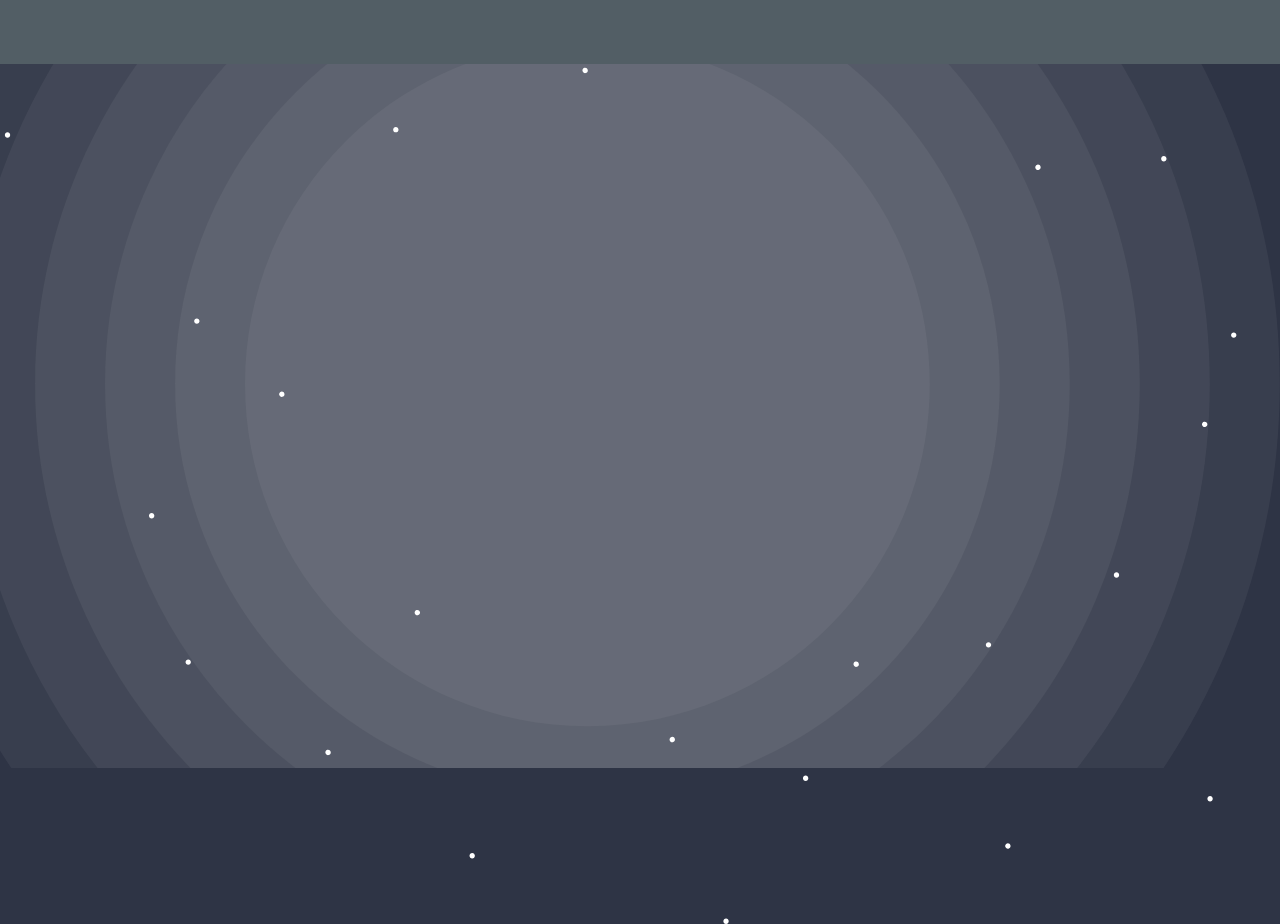
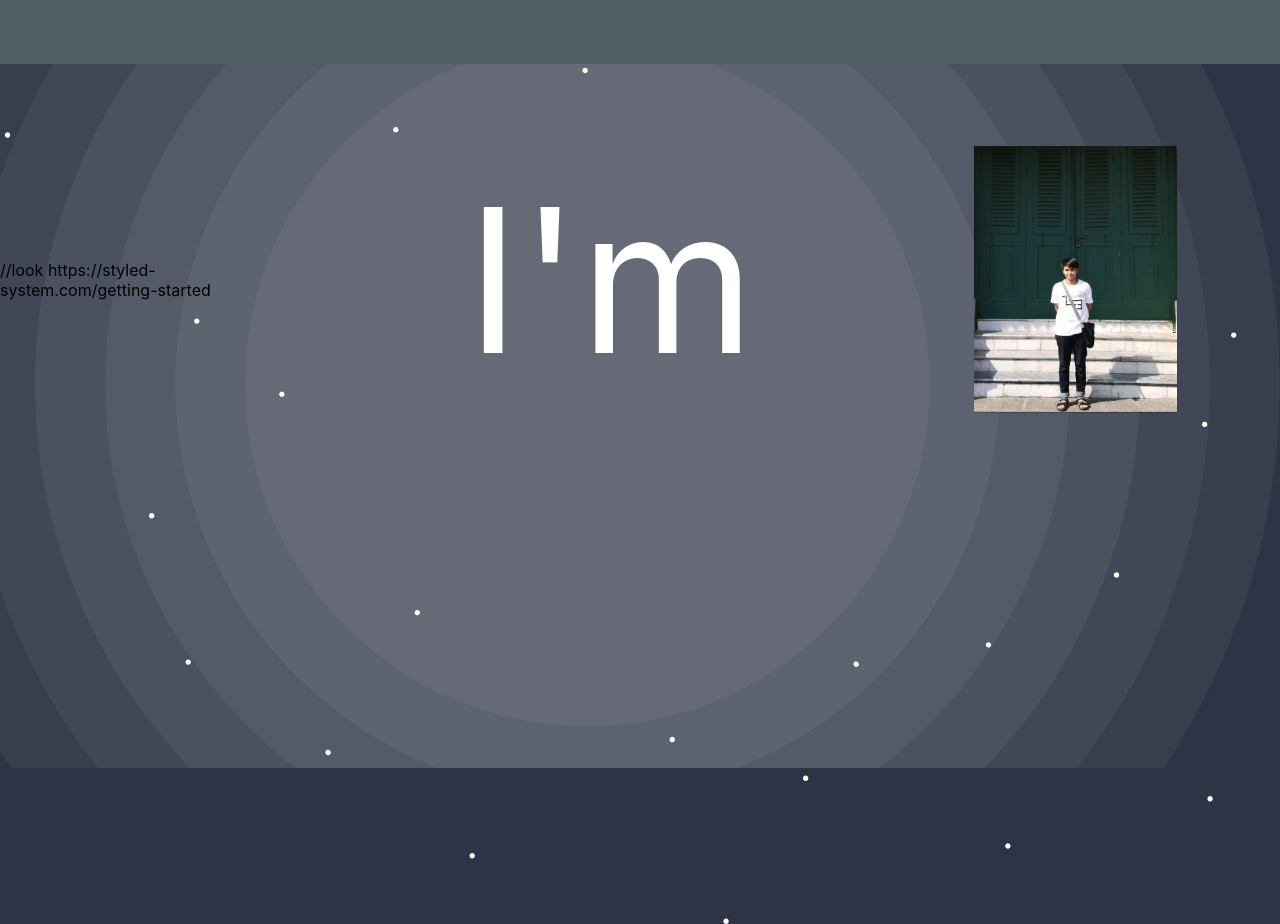
Before and after one commit to mild20091931/mild-portfolio, a React (Create React App) app: page / in a window 1280 px wide. Built offline with nearby package versions, Linux system fonts and the light colour scheme.

Commit message:
[UPDATE]  add pic

```diff
--- a/src/App.js
+++ b/src/App.js
@@ -1,12 +1,14 @@
 import React from 'react';
 import './App.css';
-import Nav from './component/Core/Navbar'
-import Bg from './component/Core/Background'
+import Nav from './component/Core/Navbar';
+import Bg from './component/Core/Background';
+import Home from './component/Home'
 
 function App() {
   return (
     <div>
       <Nav/>
+      <Home/>
       <Bg/>
     </div>
   );
--- a/src/component/Core/Background.js
+++ b/src/component/Core/Background.js
@@ -1,6 +1,7 @@
 import React from 'react';
 import styled from 'styled-components';
 import { useSpring, animated } from 'react-spring';
+import color from './Color';
 import '../../style.css' // // Icons made by Freepik from www.flaticon.com
 
 const calc = (x, y) => [x - window.innerWidth / 2, y - window.innerHeight / 2]
@@ -9,7 +10,7 @@ const trans2 = (x, y) => `translate3d(${x / 8}px,${y / 8 - 100}px,0)`
 
 
 const Bg = styled.div`
-  background-color: #2E3445;
+  background-color: ${color.bg};
   height: 100;
   z-index:-100;
   `
--- /dev/null
+++ b/src/component/Core/Color.js
@@ -0,0 +1,8 @@
+export default {
+  primary: '#2E3445',
+  bg: '#2E3445',
+  secondary: '#525E65',
+  green:'#72C9A6',
+  font:'#fff',
+  fontYellow:'#FEFDF2'
+}
--- /dev/null
+++ b/src/component/Core/FontSize.js
@@ -0,0 +1,7 @@
+export default  {
+  hello: '200px',
+  title:'36px',
+  header:'26px',
+  subtitle: '18px',
+  paragraph: '16px'
+}
--- /dev/null
+++ b/src/component/Core/Text.js
@@ -0,0 +1,9 @@
+import styled from 'styled-components'
+import fontsize from './FontSize'
+import color from './Color'
+
+export const Hello = styled.p`
+  font-size: ${fontsize.hello};
+  color: ${color.font};
+  line-height:0px;
+`
--- /dev/null
+++ b/src/component/Home/index.js
@@ -0,0 +1,40 @@
+import React, { Component } from 'react';
+import styled from 'styled-components';
+import Typewriter from 'typewriter-effect';
+import { Hello } from '../Core/Text';
+import { Box,Flex } from 'rebass'
+
+const Img = styled.img`
+  width: 50%;
+  /* position:absolute; */
+  display:flex;
+  align-self:center;
+  justify-self:center;
+`
+
+class index extends Component {
+  render() {
+    return (
+      <Flex alignItems="center" justifyContent="center" >
+      //look https://styled-system.com/getting-started
+        <Box width={1/4} p={3}/>
+        <Box width={1/2} p={3}>
+        <Hello>
+        <Typewriter
+          options={{
+            strings: ['Hello',`I'm`,'Mild.'],
+            autoStart: true,
+            loop: true,
+          }}
+        />
+        </Hello>
+        </Box>
+        <Box  width={1/2}>
+          <Img src={'image.png'}/>
+        </Box>
+      </Flex>
+    );
+  }
+}
+
+export default index;
```
Also changed, not shown: public/image.png (added).
